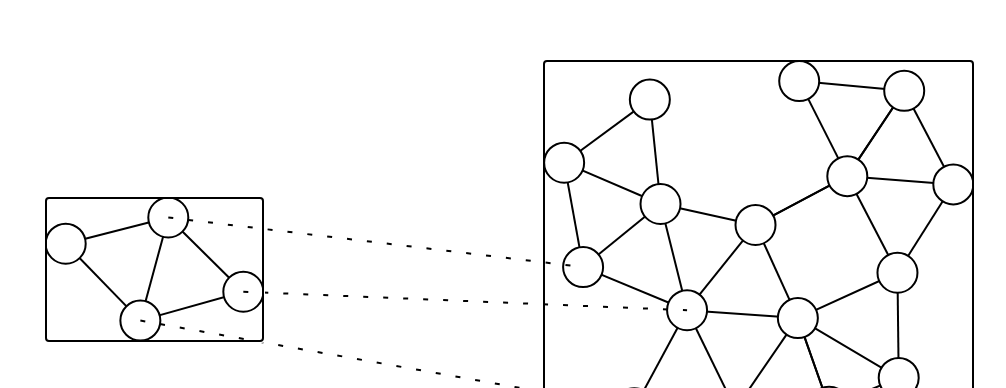
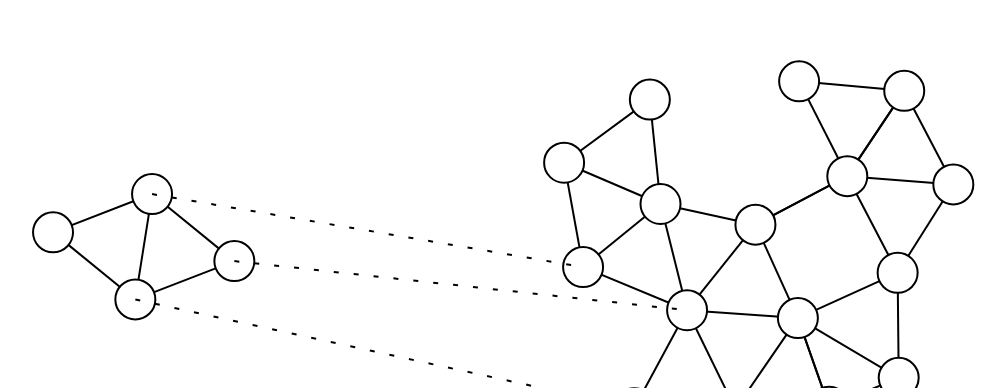
Before and after one commit to RianDoty/enzyme-toy, a website built with Vite: page index.html in a window 1280 px wide. Shown: the part 412-800 px from the top of the page, without its empty margins (170-1176 px from the left). Built offline with nearby package versions, Linux system fonts and the light colour scheme.

Commit message:
Update 5 files

```diff
--- a/src/Vector2.ts
+++ b/src/Vector2.ts
@@ -17,6 +17,11 @@ export const Vector2 = {
     return Math.sqrt(v.x ** 2 + v.y ** 2);
   },
 
+  unit(v: Vector2): Vector2 {
+    const magnitude = Vector2.mag(v)
+    return {x: v.x / magnitude, y: v.y / magnitude}
+  },
+
   copy(v: Vector2): Vector2 {
     return { x: v.x, y: v.y };
   },
--- a/src/classes.ts
+++ b/src/classes.ts
@@ -89,7 +89,7 @@ export class Connection implements Renderable {
         const offset = Vector2.sub(to.position, from.position)
         const distance = this.target - Vector2.mag(offset)
 
-        const force = Vector2.scale(offset, distance)
+        const force = Vector2.scale(Vector2.unit(offset), distance * Vector2.mag(offset))
         const acceleration1 = Vector2.scale(force, -1 * ms / 1000)
         const acceleration2 = Vector2.scale(force, ms / 1000)
 
@@ -111,26 +111,34 @@ export class DesiredConnection implements Renderable {
     declare dashed: true
     from: GraphNode
     to: GraphNode
-    currentForce: number
+    opacity: number
+    target: number
     z:number
 
     constructor(from: GraphNode, to: GraphNode) {
         this.from = from
         this.to = to
-        this.currentForce = 0
+        this.opacity = 0
+        this.target = 50
         this.z = 0
     }
 
     tick(ms: number) {
         //Each connection is a spring that pulls on both nodes
-        const offset = Vector2.sub(this.from.position, this.to.position)
-        const distance = Vector2.mag(offset)
+        const from = this.from
+        const to = this.to
+        const offset = Vector2.sub(to.position, from.position)
+        const distance = this.target - Vector2.mag(offset)
 
-        const scalar = -100 / (distance**1.2)
-        const reverseOffset = Vector2.scale(offset, -100 / (distance**1.2))
-        this.currentForce = (scalar ** 2)
+        const scalar = -1 * distance * Math.exp(-1 * (distance/this.target)**10) * Vector2.mag(offset)
+        this.opacity = Math.max((distance - this.target) / distance)
+        const force = Vector2.scale(Vector2.unit(offset), scalar)
 
-        this.from.velocity = Vector2.add(this.to.velocity, reverseOffset)
+        const acceleration1 = Vector2.scale(force, ms / 1000)
+        const acceleration2 = Vector2.scale(force, -1 * ms / 1000)
+
+        from.velocity = Vector2.add(from.velocity, acceleration1)
+        to.velocity = Vector2.add(to.velocity, acceleration2)
     }
 
     render(ctx: CanvasRenderingContext2D) {
@@ -140,7 +148,9 @@ export class DesiredConnection implements Renderable {
         ctx.moveTo(fromP.x, fromP.y)
         ctx.lineTo(toP.x, toP.y)
         ctx.setLineDash([5,15])
-        ctx.strokeStyle = `rgb(${this.currentForce},${this.currentForce},${this.currentForce})`
+
+        const opacity =
+        ctx.strokeStyle = `rgb(${255 * (1-this.opacity)},${255 * (1-this.opacity)},${255 * (1-this.opacity)})`
         ctx.stroke()
         ctx.setLineDash([])
         ctx.strokeStyle ='rgb(0,0,0)'
@@ -172,7 +182,7 @@ export class GravityWell implements Renderable {
             const damping = 0.2;
             const mass = 0.01
 
-            const springAcc = Vector2.scale(offset, -1 * this.strength);
+            const springAcc = Vector2.scale(Vector2.unit(offset), -1 * this.strength * distance);
             const dampingAcc = Vector2.scale(node.velocity, -1 * damping);
 
             const acc = Vector2.add(springAcc, dampingAcc);
--- a/src/index.css
+++ b/src/index.css
@@ -13,7 +13,6 @@ body {
 }
 
 .draggable {
-  outline: auto;
   display: block;
   position: fixed;
 }
--- a/src/main.ts
+++ b/src/main.ts
@@ -50,7 +50,7 @@ function render(time: number) {
   //Run at a constant tick rate. Also prevents "jumps" when the animation is paused and unpaused, or a lag spike occurs
   timeToSimulate += ms
   let ticks = 0
-  while (timeToSimulate > tickRate && ticks < 100) {
+  while (timeToSimulate > tickRate && ticks < 10000) {
     myScene.tick(tickRate)
     timeToSimulate -= tickRate
     ticks = ticks + 1
```
Also changed, not shown: 1 other file.
